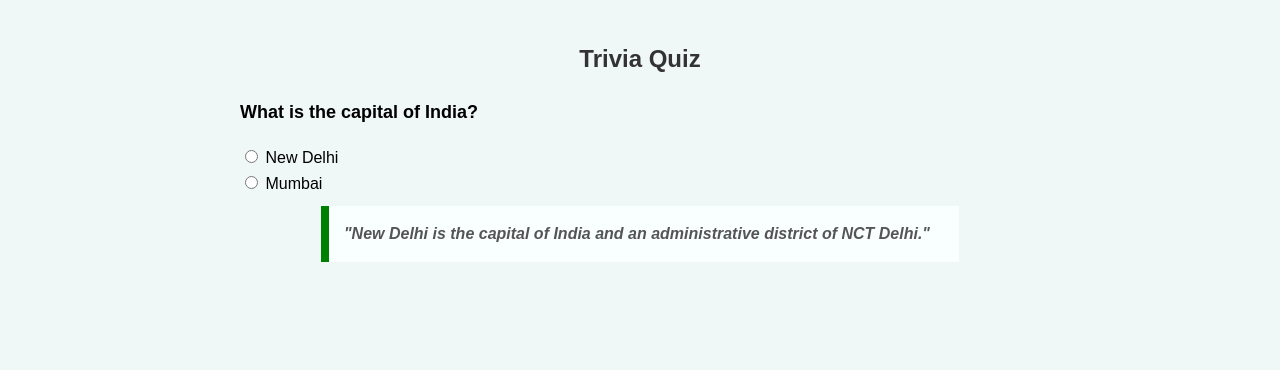
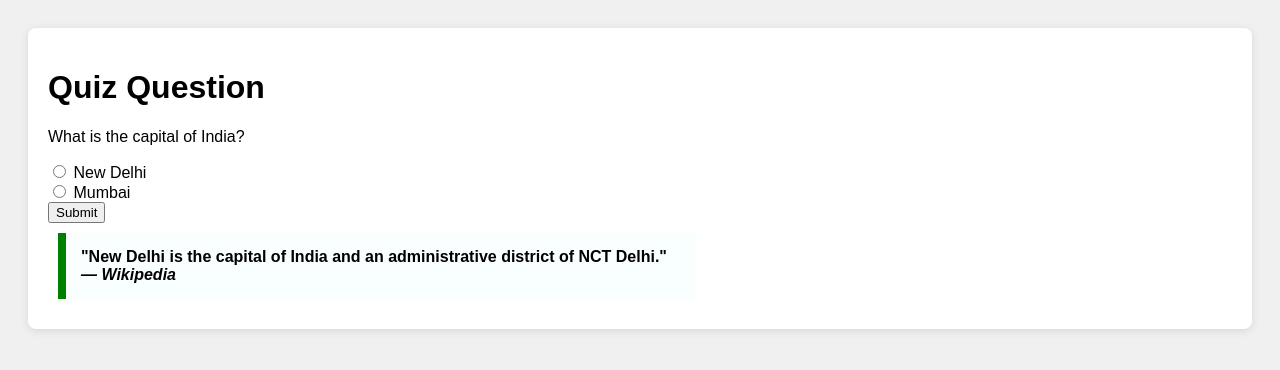
Before and after one commit to acciojob/trivia-shefalimittal6, a website: page main.html in a window 1280 px wide. Drawn offline with Linux system fonts and the light colour scheme.

Commit message:
created a submission

```diff
--- a/main.html
+++ b/main.html
@@ -1,39 +1,29 @@
 <!DOCTYPE html>
 <html lang="en">
-
 <head>
     <meta charset="UTF-8">
     <meta name="viewport" content="width=device-width, initial-scale=1.0">
-    <title>Trivia Quiz</title>
+    <title>Quiz Question</title>
     <link rel="stylesheet" href="styles.css">
 </head>
-
 <body>
-    <main>
-        <!-- Question Section -->
-        <section>
-            <h1>Trivia Quiz</h1>
-
-            <!-- Question and Options -->
-            <form>
+    <div class="quiz-container">
+        <h1>Quiz Question</h1>
+        <form id="quiz-form">
             <p>What is the capital of India?</p>
             <label>
-                    <input type="radio" name="capital" value="New Delhi">
-                    New Delhi
-                </label>
-                <br>
+                <input type="radio" name="capital" value="New Delhi"> New Delhi
+            </label><br>
             <label>
-                    <input type="radio" name="capital" value="Mumbai">
-                    Mumbai
-                </label>
+                <input type="radio" name="capital" value="Mumbai"> Mumbai
+            </label><br>
+            <button type="button" onclick="submitAnswer()">Submit</button>
         </form>
-
-            <!-- Quotation -->
-            <blockquote cite="https://en.wikipedia.org/wiki/Delhi">
+        <blockquote>
             "New Delhi is the capital of India and an administrative district of NCT Delhi."
+            <cite>— Wikipedia</cite>
         </blockquote>
-        </section>
-    </main>
+    </div>
+    <script src="script.js"></script>
 </body>
-
 </html>
--- a/script.js
+++ b/script.js
@@ -1 +1,16 @@
 //your code here
+function submitAnswer() {
+    const options = document.getElementsByName('capital');
+    let selectedOption;
+    for (const option of options) {
+        if (option.checked) {
+            selectedOption = option.value;
+            break;
+        }
+    }
+    if (selectedOption) {
+        alert(`You selected: ${selectedOption}`);
+    } else {
+        alert('Please select an option.');
+    }
+}
--- a/styles.css
+++ b/styles.css
@@ -1,41 +1,21 @@
 body {
     font-family: Arial, sans-serif;
-    margin: 0;
+    background-color: #f0f0f0;
     padding: 20px;
-    line-height: 1.6;
-    background-color: #f0f8f7;
 }
 
-main {
-    max-width: 800px;
-    margin: 0 auto;
-}
-
-h1 {
-    text-align: center;
-    color: #333;
-}
-
-p {
-    font-size: 18px;
-    font-weight: bold;
+.quiz-container {
+    background-color: white;
+    padding: 20px;
+    border-radius: 8px;
+    box-shadow: 0 2px 10px rgba(0, 0, 0, 0.1);
 }
 
 blockquote {
     max-width: 600px;
-    margin: 10px auto;
+    margin: 10px;
     padding: 15px;
     border-left: 8px solid green;
     background-color: #f8fffe;
     font-weight: bold;
-    color: #555;
-    font-style: italic;
 }
-
-label {
-    font-size: 16px;
-}
-
-input[type=\"radio\"] {
-    margin-right: 10px;
-}
```
Lines whose indentation alone changed are shown as unchanged.
